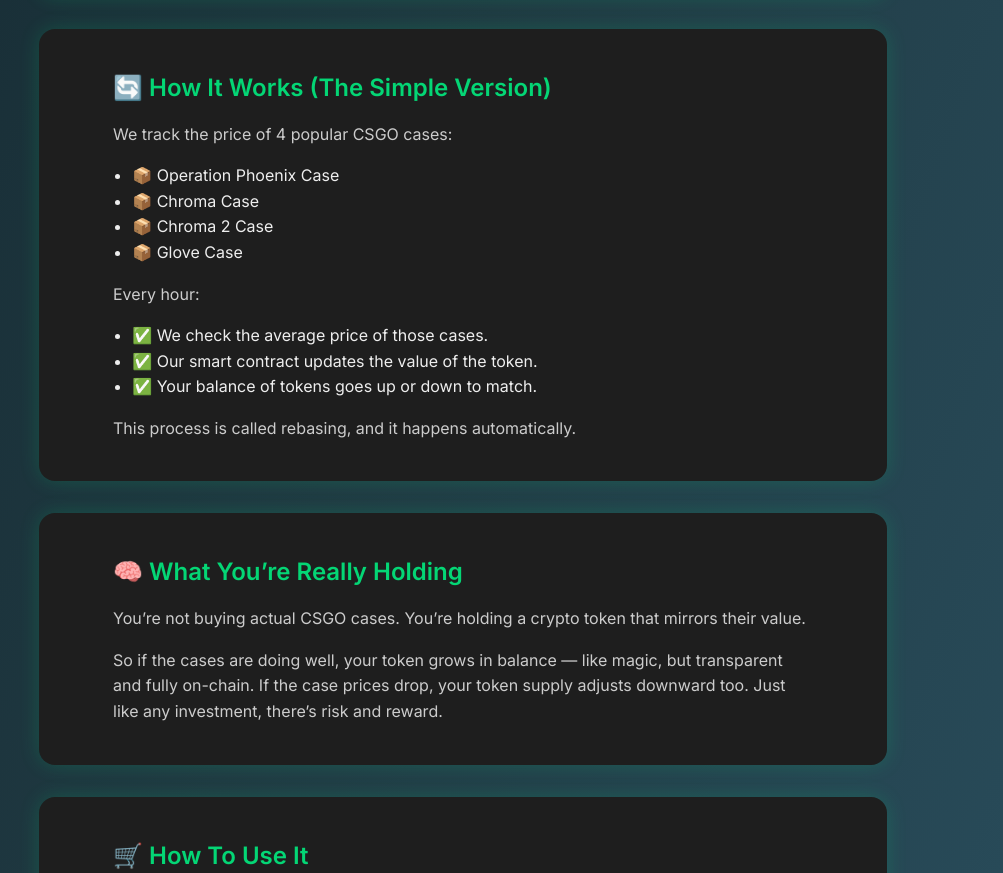
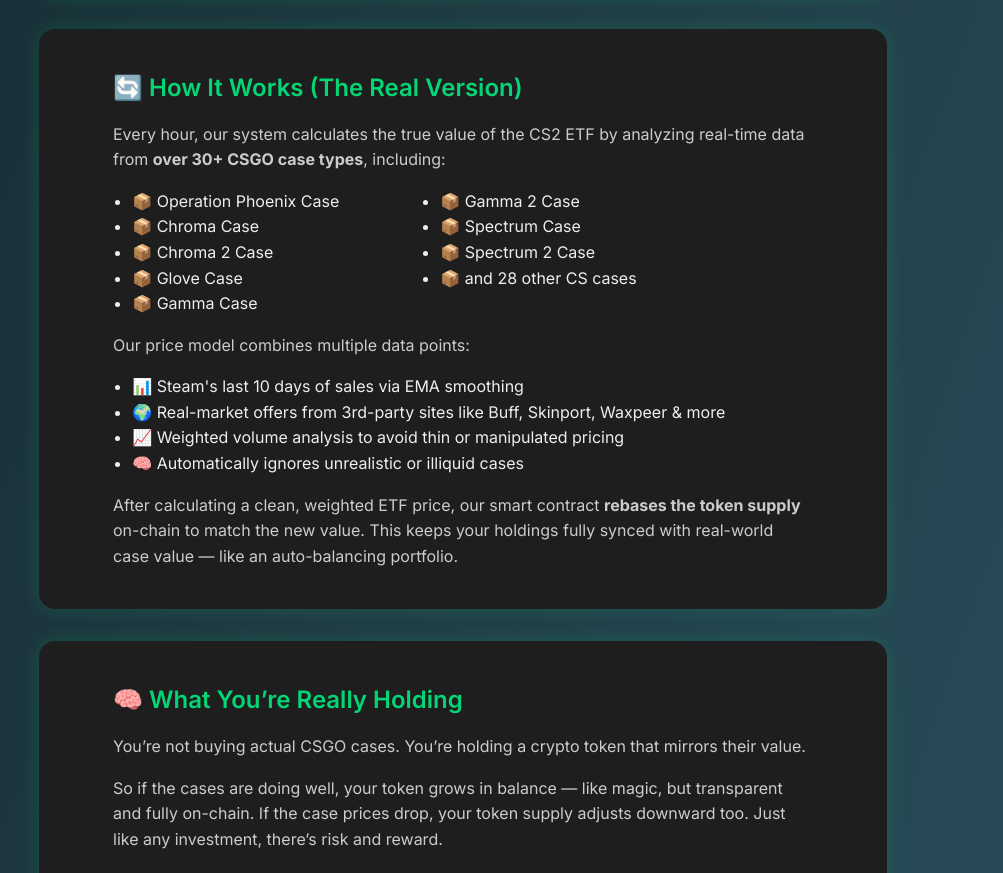
Before and after one commit to mattgillen/CSGOETFcase, a plain HTML site: page index.html in a window 1280 px wide. Shown: the part 1688-2561 px from the top of the page, without its empty margins (177-1180 px from the left). Drawn offline with nearby package versions, Linux system fonts and the light colour scheme; a script that the page names is missing; a web font is replaced by a local one.

Commit message:
Update index.html
Updated text on site

```diff
--- a/index.html
+++ b/index.html
@@ -147,9 +147,10 @@
   <p style="color: #fff; font-size: 1.25rem; font-weight: 600; max-width: 650px; margin: 0 auto 1rem;">
     🚀 The launch is near. Be part of the first wave and stake your claim in the case economy.
   </p>
-  <a href="#" class="button">
-    🚀 Join the Launch
-  </a>
+<a href="https://discord.gg/FdSTcbx8Q4" class="button" target="_blank" rel="noopener">
+  🚀 Join the Launch
+</a>
+
 </header>
 
   <section id="chart" class="card">
@@ -197,24 +198,34 @@
 
 <section class="card">
   <div class="text-block">
-    <h2 style="color: #04d675;">🔄 How It Works (The Simple Version)</h2>
+    <h2 style="color: #04d675;">🔄 How It Works (The Real Version)</h2>
     <p style="color: #ccc; line-height: 1.6;">
-      We track the price of 4 popular CSGO cases:
+      Every hour, our system calculates the true value of the CS2 ETF by analyzing real-time data from <strong>over 30+ CSGO case types</strong>, including:
     </p>
-    <ul style="color: #eee; line-height: 1.6; padding-left: 1.2rem; text-align: left;">
+    <ul style="color: #eee; line-height: 1.6; padding-left: 1.2rem; columns: 2; max-width: 600px;">
       <li>📦 Operation Phoenix Case</li>
       <li>📦 Chroma Case</li>
       <li>📦 Chroma 2 Case</li>
       <li>📦 Glove Case</li>
+      <li>📦 Gamma Case</li>
+      <li>📦 Gamma 2 Case</li>
+      <li>📦 Spectrum Case</li>
+      <li>📦 Spectrum 2 Case</li>
+      <li>📦 and 28 other CS cases</li>
+
+      <!-- Add or remove as needed -->
     </ul>
-    <p style="color: #ccc; line-height: 1.6;">Every hour:</p>
+    <p style="color: #ccc; line-height: 1.6; margin-top: 1rem;">
+      Our price model combines multiple data points:
+    </p>
     <ul style="color: #eee; line-height: 1.6; padding-left: 1.2rem; text-align: left;">
-      <li>✅ We check the average price of those cases.</li>
-      <li>✅ Our smart contract updates the value of the token.</li>
-      <li>✅ Your balance of tokens goes up or down to match.</li>
+      <li>📊 Steam's last 10 days of sales via EMA smoothing</li>
+      <li>🌍 Real-market offers from 3rd-party sites like Buff, Skinport, Waxpeer & more</li>
+      <li>📈 Weighted volume analysis to avoid thin or manipulated pricing</li>
+      <li>🧠 Automatically ignores unrealistic or illiquid cases</li>
     </ul>
     <p style="color: #ccc; line-height: 1.6;">
-      This process is called rebasing, and it happens automatically.
+      After calculating a clean, weighted ETF price, our smart contract <strong>rebases the token supply</strong> on-chain to match the new value. This keeps your holdings fully synced with real-world case value — like an auto-balancing portfolio.
     </p>
   </div>
 </section>
```
